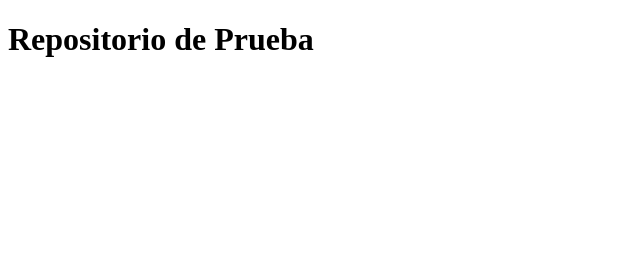
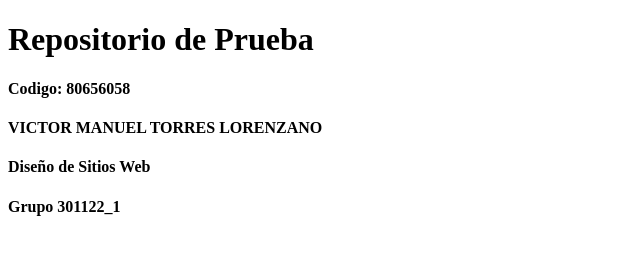
Before and after one commit to vmtorres2018/prueba, a plain HTML site: page index.html in a window 1280 px wide. Shown: the whole page, without its empty margins (0-640 px from the left). Drawn offline with Linux system fonts and the light colour scheme.

Commit message:
datos personales

```diff
--- a/index.html
+++ b/index.html
@@ -5,5 +5,9 @@
 </head>
 <body>
 <h1>Repositorio de Prueba</h1>
+<h4>Codigo: 80656058</h4>
+<h4>VICTOR MANUEL TORRES LORENZANO</h4>
+<h4>Diseño de Sitios Web</h4>
+<h4>Grupo 301122_1</h4>
 </body>
 </html>
```
